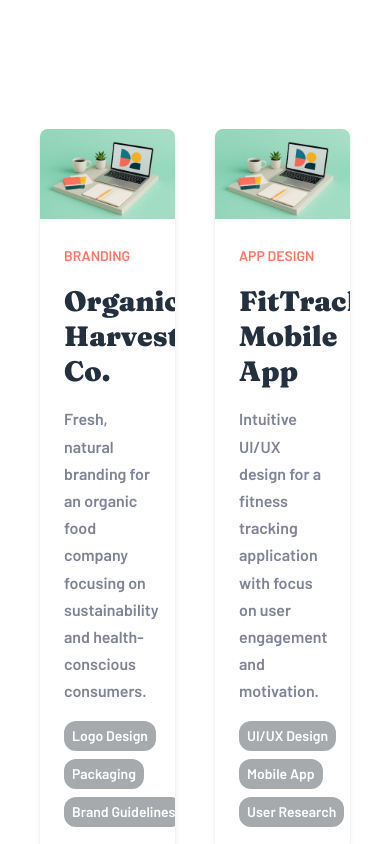
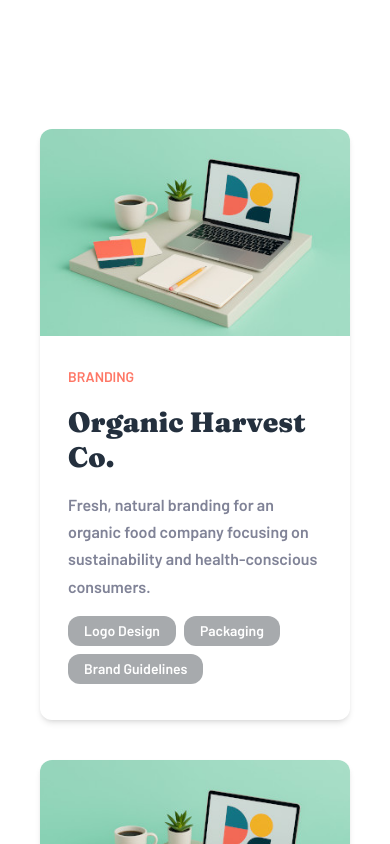
Before and after one commit to JakubM-I/agency-landing-page, a React (Vite) app: page /sunnyside/projects in a window 390 px wide. Shown: the part 1740-2584 px from the top of the page. Built offline with nearby package versions, Linux system fonts and the light colour scheme.

Commit message:
Correct styling and set responsivnes

```diff
--- a/src/features/projects/Projects/index.tsx
+++ b/src/features/projects/Projects/index.tsx
@@ -7,17 +7,17 @@ const Projects: React.FC<ProjectProps> = ({ items, images }) => {
     }
     return (
         <div className="py-16 sx:py-[67px] px-6 md:px-2 full:px-0">
-            <div className="grid grid-cols-2 p-4 w-[min(1200px,100%)] mx-auto gap-10">
+            <div className="grid grid-cols-1 sm:grid-cols-2 p-4 w-[min(1200px,100%)] mx-auto gap-10">
                 {projectsItem.map((item, index) => (
-                    <div key={index} className="overflow-hidden rounded-lg shadow-md">
+                    <div key={index} className="overflow-hidden rounded-xl shadow-md">
                         <img className="w-full" src={images[item.section][item.img]} alt={item.title} />
-                        <div className="p-6 flex flex-col justify-start items-start gap-4">
+                        <div className="px-7 pt-7 pb-9 flex flex-col justify-start items-start gap-4">
                             <div className="text-preset-12 text-red-400 uppercase">{item.category}</div>
                             <h3 className="text-preset-5 text-grey-950">{item.title}</h3>
                             <p className="text-preset-11 text-left text-grey-550">{item.description}</p>
                             <ul className="flex flex-wrap gap-2 justify-start items-center">
                                 {item.tags?.map((tag, index) => (
-                                    <li key={index} className="flex-[0_0_auto] text-preset-12 font-light leading-none text-white bg-grey-400 p-2 rounded-xl">{tag}</li>
+                                    <li key={index} className="flex-[0_0_auto] text-preset-12 font-light leading-none text-white bg-grey-400 px-4 py-2 rounded-xl">{tag}</li>
                                 ))}
                             </ul>
                         </div>
```
